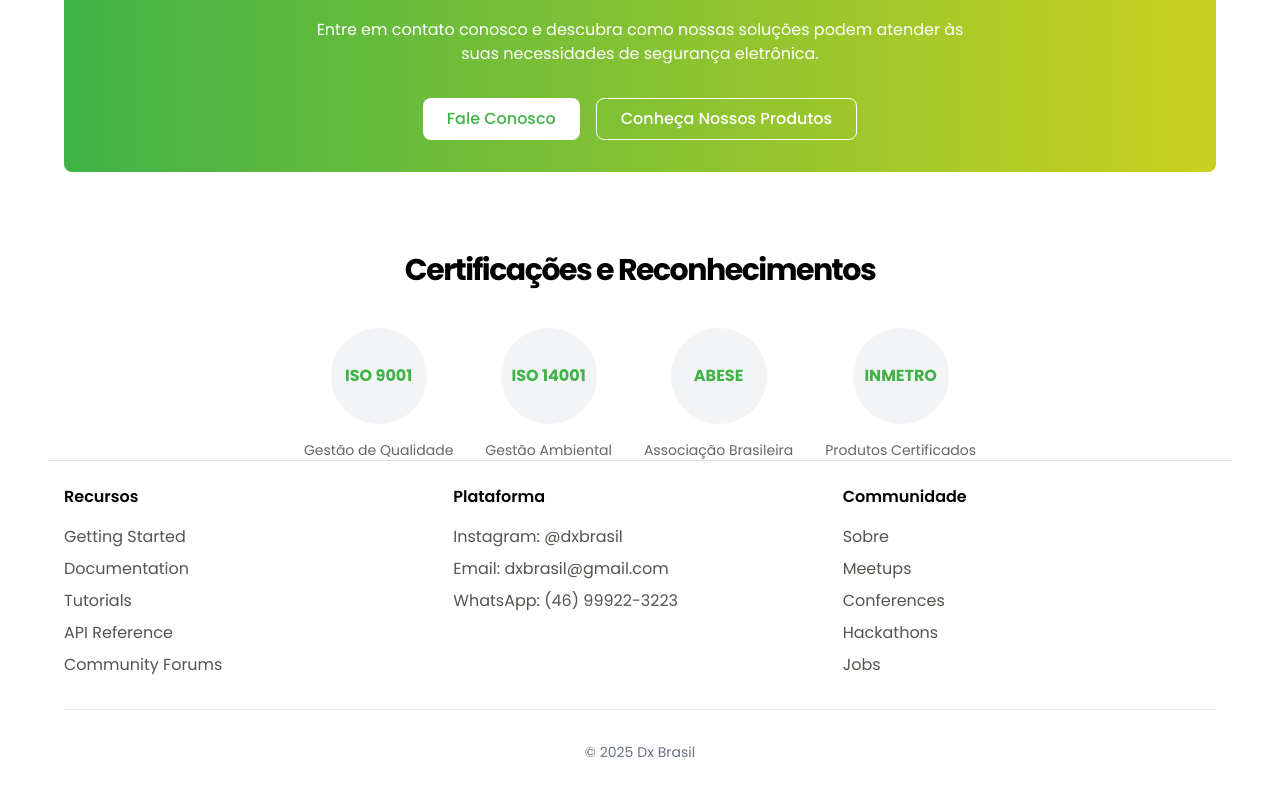
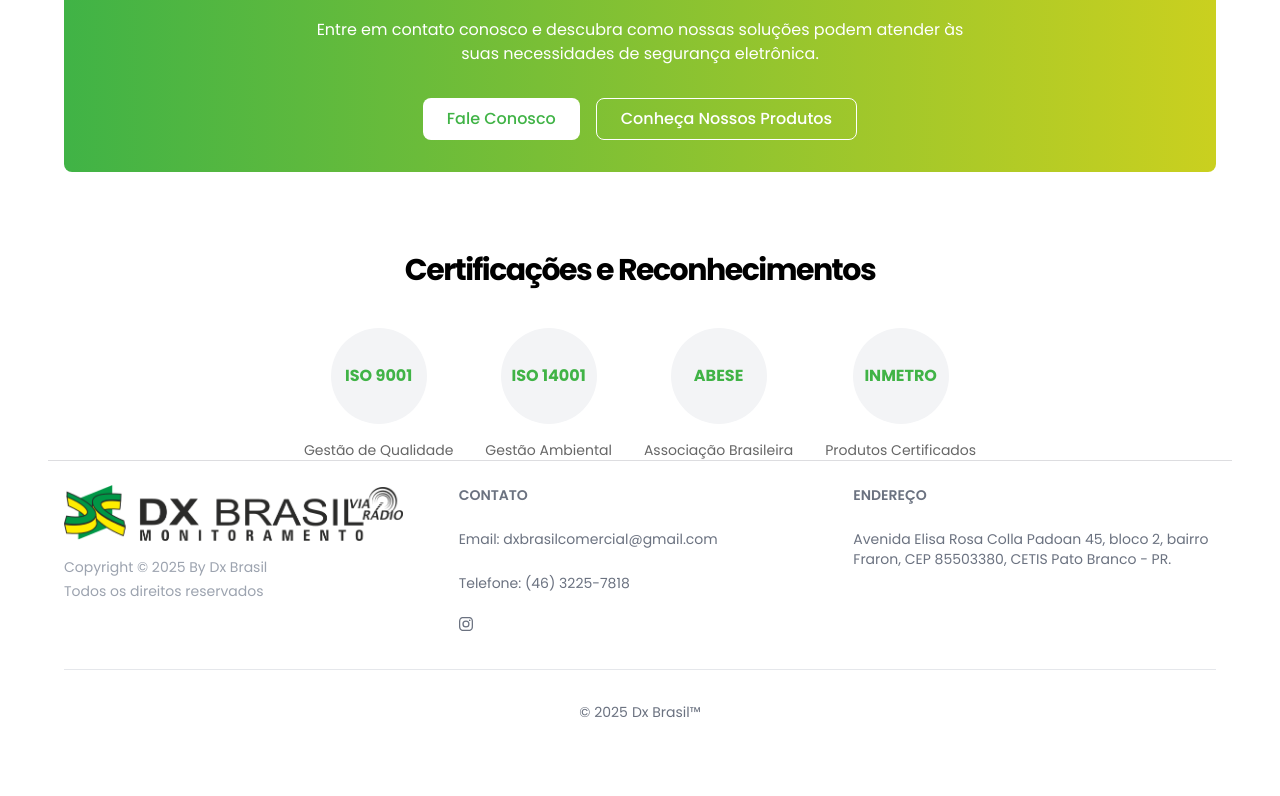
Before and after one commit to DesenvolvimentoVisionCar/dxBrasil, a React (Vite) app: page /sobre in a window 1280 px wide. Shown: the part 1770-2566 px from the top of the page. Built offline with nearby package versions, Linux system fonts and the light colour scheme; the HTML template or start-up script is replaced by a standard one.

Commit message:
🚧 fix: Recriando footer e inserindo popup de contatos do whatsapp

```diff
--- a/src/components/Footer.jsx
+++ b/src/components/Footer.jsx
@@ -1,65 +1,62 @@
 import { Footer } from "flowbite-react";
-import { resourcesLinks, platformLinks, communityLinks } from "../constants";
+import { BsInstagram } from "react-icons/bs";
+import LogoDx from "../assets/Logo.png";
 
 const CustomFooter = () => {
   return (
-    <>
-      <div className="w-full border-t border-[#dddde0]"></div>
-
-      <footer className="w-full px-4 py-6">
-        <div className="grid grid-cols-2 lg:grid-cols-3 gap-4">
-          <div>
-            <h3 className="text-md font-semibold mb-4 text-start">Recursos</h3>
-            <ul className="space-y-2 text-start">
-              {resourcesLinks.map((link, index) => (
-                <li key={index}>
-                  <a
-                    href={link.href}
-                    className="text-stone-600 hover:text-stone-900"
-                  >
-                    {link.text}
-                  </a>
-                </li>
-              ))}
-            </ul>
+    <div className="w-full border-t border-[#dddde0] bg-white">
+      <div className="w-full px-4 py-2">
+        <div className="grid w-full gap-8 sm:grid-cols-2 lg:grid-cols-3">
+          <div className="space-y-4 mb-8 flex flex-col mt-4">
+            <div>
+              <a href="/" className="text-2xl font-semibold flex items-center">
+                <img
+                  src={LogoDx || "/placeholder.svg"}
+                  alt="Dx Brasil Logo"
+                  className="w-auto h-14"
+                />
+              </a>
+            </div>
+            <div>
+              <p className="mb-1 text-sm text-gray-400">
+                Copyright © 2025 By Dx Brasil
+              </p>
+              <p className="mb-1 text-sm text-gray-400">
+                Todos os direitos reservados
+              </p>
+            </div>
           </div>
-          <div>
-            <h3 className="text-md font-semibold mb-4 text-start">Plataforma</h3>
-            <ul className="space-y-2 text-start">
-              {platformLinks.map((link, index) => (
-                <li key={index}>
-                  <a
-                    href={link.href}
-                    className="text-stone-600 hover:text-stone-900"
-                  >
-                    {link.text}
-                  </a>
-                </li>
-              ))}
-            </ul>
+          <div className="mt-4">
+            <Footer.Title title="Contato" />
+            <Footer.LinkGroup col className="gap-2">
+              <Footer.Link href="#" className="break-words">
+                Email: dxbrasilcomercial@gmail.com
+              </Footer.Link>
+              <Footer.Link href="#">Telefone: (46) 3225-7818</Footer.Link>
+              <Footer.Link
+                href="https://www.instagram.com/dxbrasiloficial/"
+                className="flex items-center"
+              >
+                <BsInstagram className="mr-2" />
+              </Footer.Link>
+            </Footer.LinkGroup>
           </div>
-          <div>
-            <h3 className="text-md font-semibold mb-4 text-start">Communidade</h3>
-            <ul className="space-y-2 text-start">
-              {communityLinks.map((link, index) => (
-                <li key={index}>
-                  <a
-                    href={link.href}
-                    className="text-stone-600 hover:text-stone-900"
-                  >
-                    {link.text}
-                  </a>
-                </li>
-              ))}
-            </ul>
+          <div className="mt-4">
+            <Footer.Title title="Endereço" />
+            <Footer.LinkGroup col>
+              <Footer.Link href="#" className="break-words">
+                Avenida Elisa Rosa Colla Padoan 45, bloco 2, bairro Fraron, CEP
+                85503380, CETIS Pato Branco - PR.
+              </Footer.Link>
+            </Footer.LinkGroup>
           </div>
         </div>
         <Footer.Divider />
-        <div className="mt-6 text-start">
-          <Footer.Copyright href="#" by="Dx Brasil" year={2025} />
+        <div className="w-full text-start">
+          <Footer.Copyright href="#" by="Dx Brasil™" year={2025} />
         </div>
-      </footer>
-    </>
+      </div>
+    </div>
   );
 };
 
--- /dev/null
+++ b/src/components/WhatsAppPopup.jsx
@@ -0,0 +1,85 @@
+import { useState } from "react";
+import { Send } from 'lucide-react';
+import whatsapp from "../assets/whatsapp.png";
+
+const CONTACTS = [
+  { name: "Comercial", phone: "554699122810" },
+  { name: "Financeiro", phone: "5546991207627" },
+  { name: "Supervisor Operacional", phone: "5546988246162" },
+  { name: "Suporte", phone: "554632257818" },
+  { name: "Base de Monitoramento", phone: "5546991112310" },
+];
+
+const WhatsAppPopup = () => {
+  const [showPopup, setShowPopup] = useState(false);
+
+  const openPopup = () => {
+    setShowPopup(true);
+  };
+
+  const closePopup = () => {
+    setShowPopup(false);
+  };
+
+  return (
+    <>
+      {/* WhatsApp Button */}
+      <div
+        className="fixed bottom-4 right-4 bg-[#ffffff] p-3 rounded-full shadow-lg cursor-pointer transition-all border-2 border-[#edededa9] z-50"
+        onClick={openPopup}
+      >
+        <img
+          src={whatsapp}
+          alt="WhatsApp"
+          className="w-8 h-8"
+        />
+      </div>
+
+      {/* Popup Overlay */}
+      {showPopup && (
+        <div
+          className="fixed inset-0 bg-black bg-opacity-50 flex items-center justify-center z-2 z-[2000]"
+          onClick={closePopup}
+        >
+          <div
+            className="bg-white p-6 rounded-lg shadow-xl relative w-[90%] max-w-md"
+            onClick={(e) => e.stopPropagation()}
+          >
+            {/* Close Button */}
+            <button
+              className="absolute top-3 right-3 text-gray-600 hover:text-gray-900 text-xl font-bold"
+              onClick={closePopup}
+            >
+              &times;
+            </button>
+
+            {/* Title */}
+            <h2 className="text-2xl font-semibold text-gray-800 text-center mb-4">
+              Contatos WhatsApp
+            </h2>
+
+            {/* Contact List */}
+            <div className="space-y-3">
+              {CONTACTS.map((contact, index) => (
+                <a
+                  key={index}
+                  href={`https://api.whatsapp.com/send?phone=${contact.phone}&text=`}
+                  target="_blank"
+                  rel="noopener noreferrer"
+                  className="flex items-center justify-between group bg-white p-3 rounded-lg hover:bg-neutralSilver shadow-sm transition-all"
+                >
+                  <span className="text-gray-700 font-medium">
+                    {contact.name}
+                  </span>
+                  <Send className="w-6 h-6 text-[#ced0ce] group-hover:text-[#8ce382] transition-all" />
+                </a>
+              ))}
+            </div>
+          </div>
+        </div>
+      )}
+    </>
+  );
+};
+
+export default WhatsAppPopup;
--- a/src/pages/HomePage.jsx
+++ b/src/pages/HomePage.jsx
@@ -4,17 +4,21 @@ import FeatureSection from "../components/FeaturesSection";
 import TimelineSection from "../components/TimelineSection";
 import Pricing from "../components/Pricing";
 import Footer from "../components/Footer";
+import WhatsAppPopUp from "../components/WhatsAppPopup";
 
 const HomePage = () => {
   return (
+    <>
       <div className="p-3 lg:p-8 srl">
         <Navbar />
         <HeroSection />
         <FeatureSection />
         <Pricing />
         <TimelineSection />
+      </div>
       <Footer />
-    </div>
+      <WhatsAppPopUp />
+    </>
   );
 };
 
```
Lines whose indentation alone changed are shown as unchanged.
